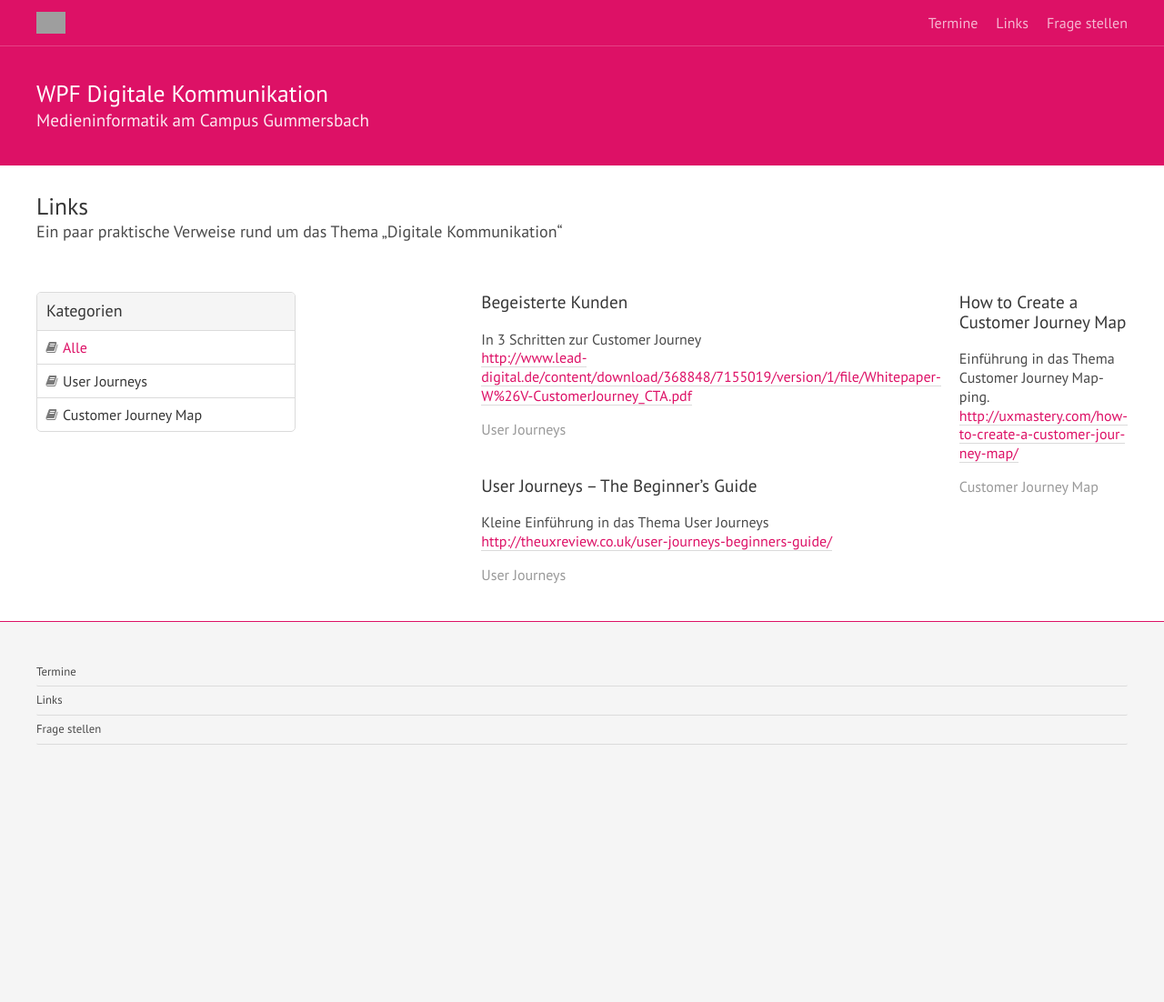
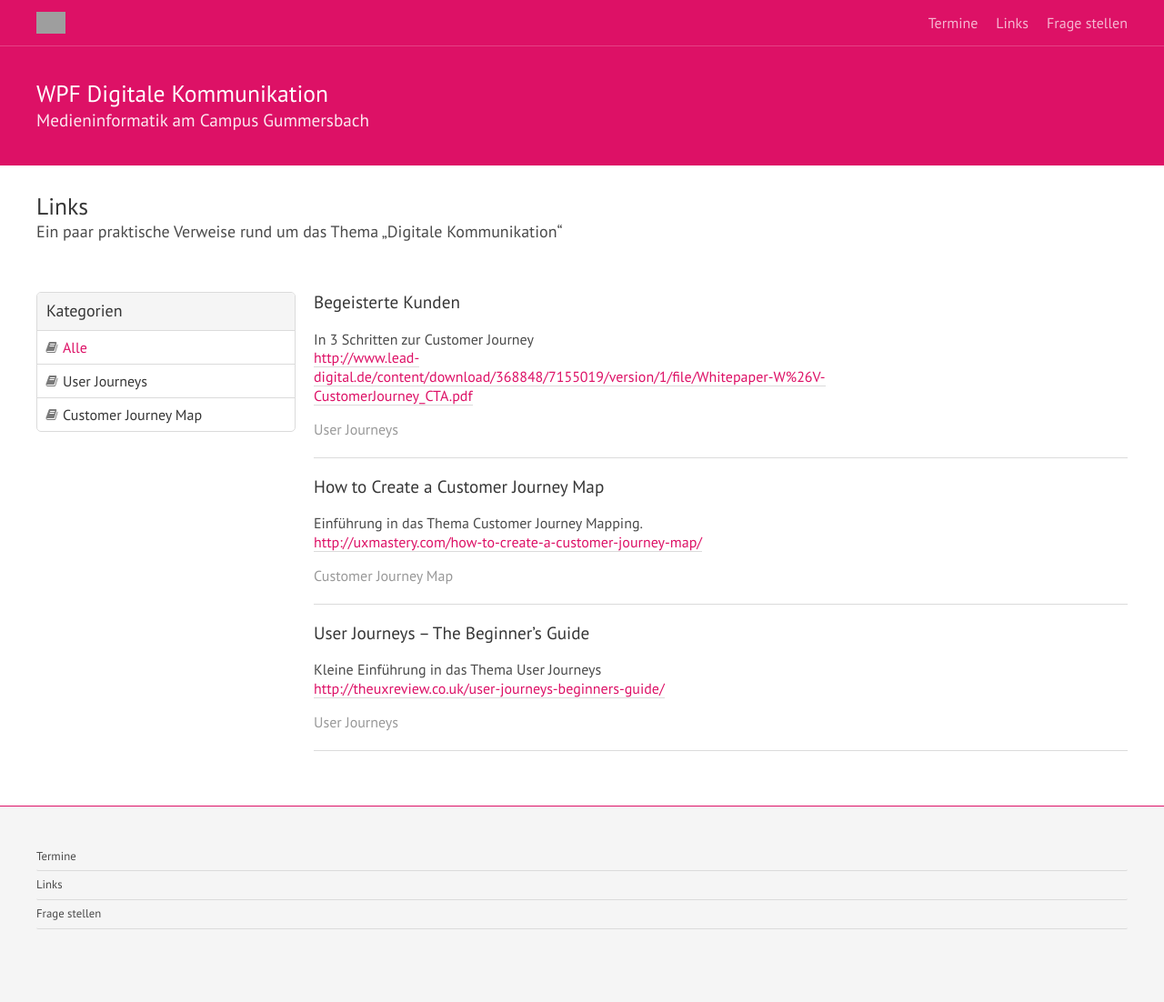
Before and after one commit to th-koeln/mi-wpf-digitale-kommunikation, a Jekyll site: the page built from links.html, in a window 1280 px wide. Shown: the whole page at 91% size. Built offline with Jekyll 4.4.1, drawn with Linux system fonts in a browser that asks for light colours; nearby versions of some CDN libraries; before the commit the page ends 900 px from its top, so only the background shows below that; grey boxes are pictures that could not be loaded.

Commit message:
Links sauber gemacht.

```diff
--- a/links.html
+++ b/links.html
@@ -44,19 +44,25 @@ layout: default
 				</nav>
 			</div>
 
-			{% for navEle in tabtags %}
-			<div class="links is-tab-content column  is-{{navEle | slugify}} is-alle">
-				<div class="content">
-					{% for link in links %}
-						{% if link.tags contains navEle %}
-							<h2 class="title is-3" id="{{ link.id }}">{{ link.titel }}</h2>
-							<p>{{link.text}}<br><a href="{{link.src}}">{{link.src}}</a></p>
-							<p style="color: #999999;">{{link.tags | array_to_sentence_string: ''}}</p>
-						{% endif %}
+			<div class="column is-three-quarter">
+				{% for link in links %}
+					{% assign tag-classes = "" | split:"|" %}
+					{% for tag in link.tags %}
+					{% assign new-tag = "is-" | append: (tag | slugify) %}
+					{% assign tag-classes = tag-classes | push: new-tag %}
 					{% endfor %}
+
+					{% assign classes = tag-classes | join:" " %}
+				<div class="links is-tab-content {{classes}}  is-alle">
+					<div class="content">
+						<h2 class="title is-3" id="{{ link.id }}">{{ link.titel }}</h2>
+						<p>{{link.text}}<br><a href="{{link.src}}">{{link.src}}</a></p>
+						<p style="color: #999999;">{{link.tags | array_to_sentence_string: ''}}</p>
+					</div>
+					<hr>
 				</div>
+				{% endfor %}
 			</div>
-			{% endfor %}
 		</div>
 
 	</div>
```
Also changed, not shown: 3 other files.
